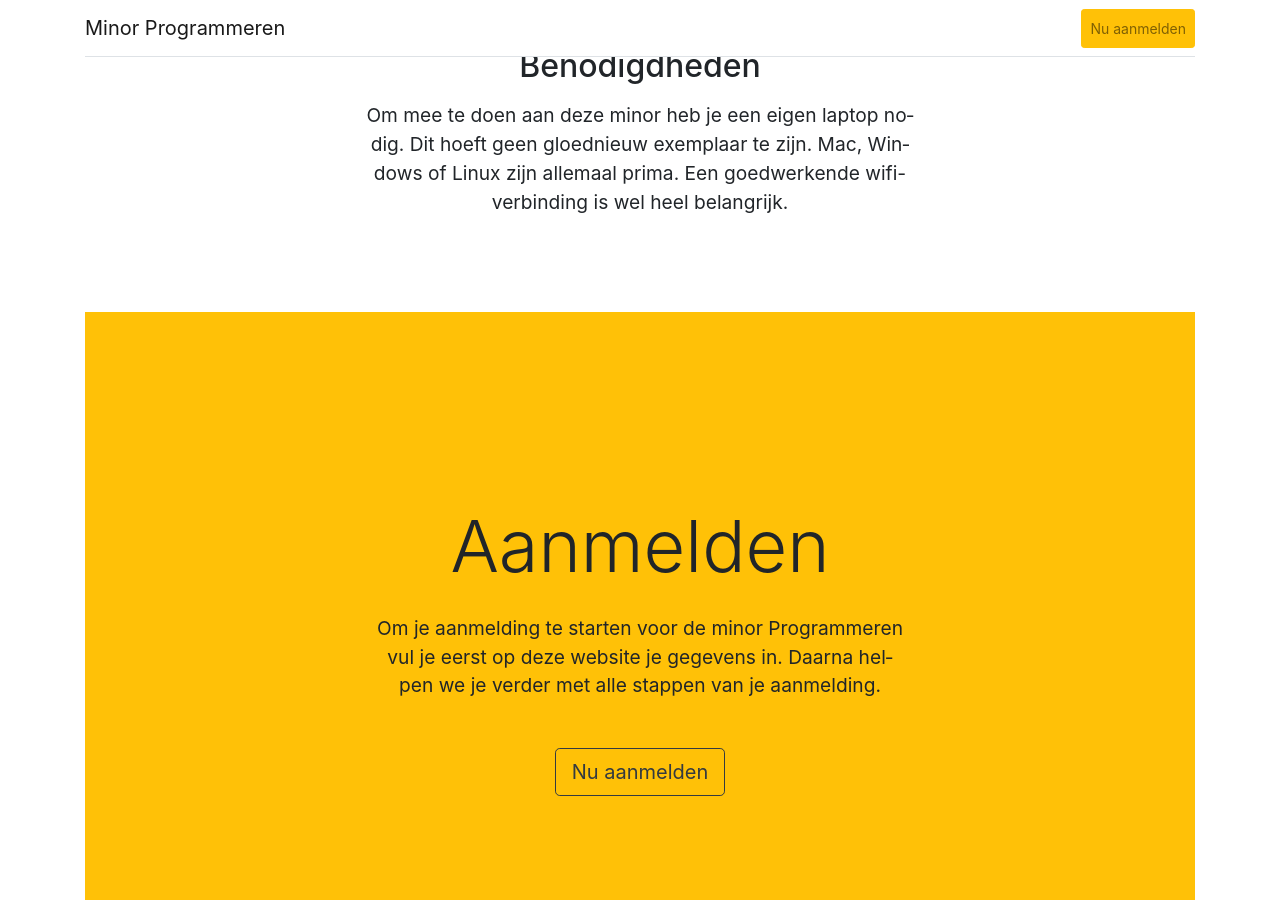
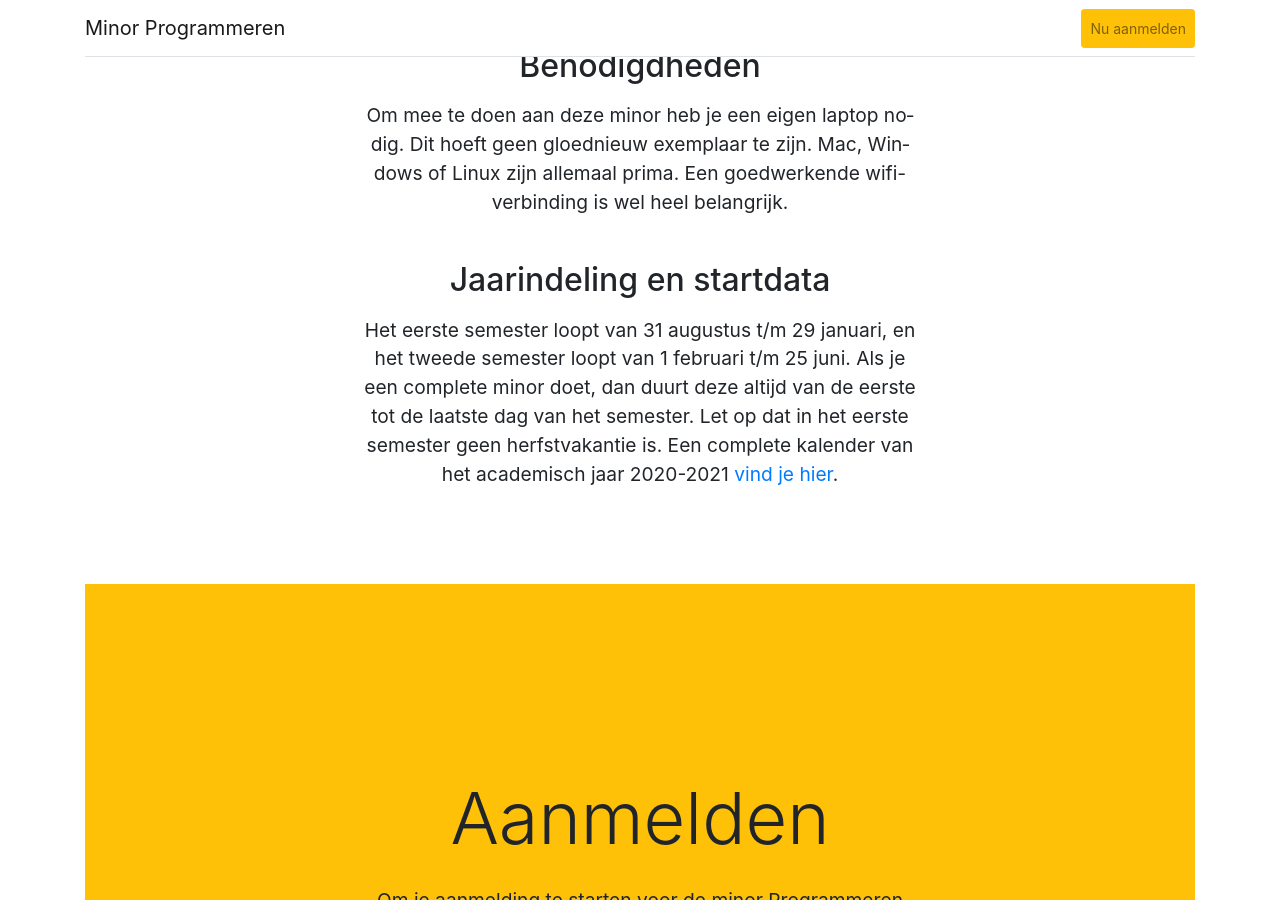
Before and after one commit to tdoolan/info, a Jekyll site: the page built from minoren/minprog/index.md, in a window 1280 px wide and 900 px high, scrolled down 5792 px. Built offline with Jekyll 4.4.1, drawn with Linux system fonts in a browser that asks for light colours.

Commit message:
startdata

```diff
--- a/minoren/minai/index.html
+++ b/minoren/minai/index.html
@@ -114,6 +114,12 @@ title: Minor AI
         </tr>
     </table>
 
+    <h4 class="mt-4">Startdata</h4>
+    <p class="display-6 w-50">
+        Het eerste semester loopt van 31 augustus t/m 29 januari, en het tweede semester loopt van 1 februari t/m 25 juni. Let op dat in het eerste semester geen herfstvakantie is. Een complete kalender van het academisch jaar 2020-2021 <a href="https://www.uva.nl/onderwijs/bachelor/praktische-zaken/academische-kalender/academische-kalender.html">vind je hier</a>.
+    </p>
+
+
 </div>
 
 
--- a/minoren/minprog/index.md
+++ b/minoren/minprog/index.md
@@ -141,6 +141,11 @@ title: Minor Programmeren
         gloednieuw exemplaar te zijn. Mac, Windows of Linux zijn allemaal prima. Een goedwerkende
         wifi-verbinding is wel heel belangrijk.
     </p>
+
+    <h2>Jaarindeling en startdata</h2>
+    <p class="display-6">
+        Het eerste semester loopt van 31 augustus t/m 29 januari, en het tweede semester loopt van 1 februari t/m 25 juni. Als je een complete minor doet, dan duurt deze altijd van de eerste tot de laatste dag van het semester. Let op dat in het eerste semester geen herfstvakantie is. Een complete kalender van het academisch jaar 2020-2021 <a href="https://www.uva.nl/onderwijs/bachelor/praktische-zaken/academische-kalender/academische-kalender.html">vind je hier</a>.
+    </p>
 </div>
 
 
```
